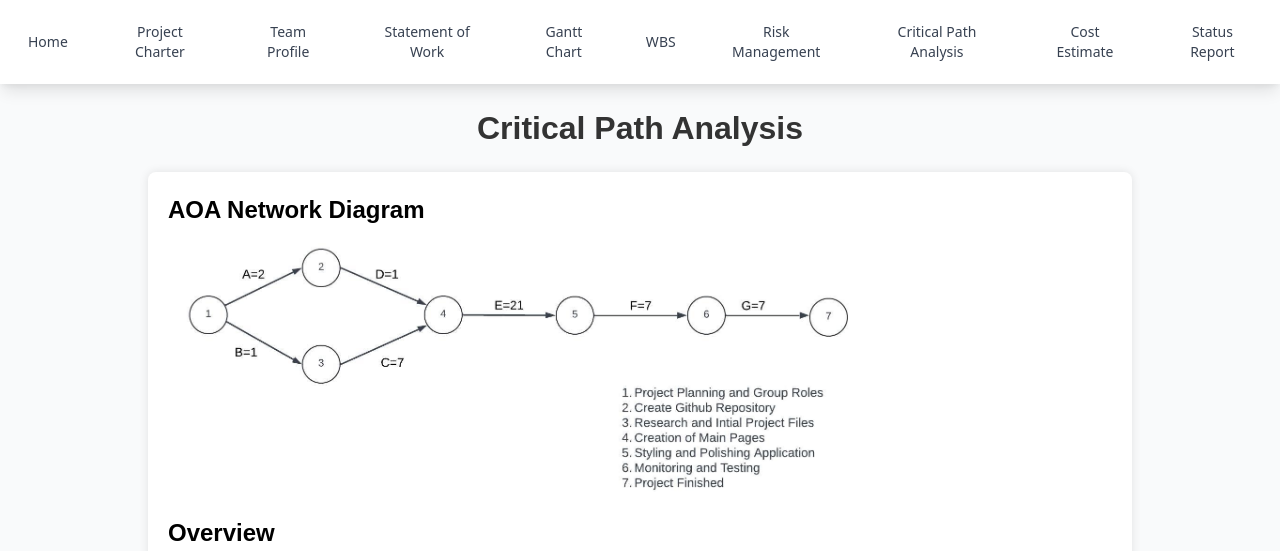
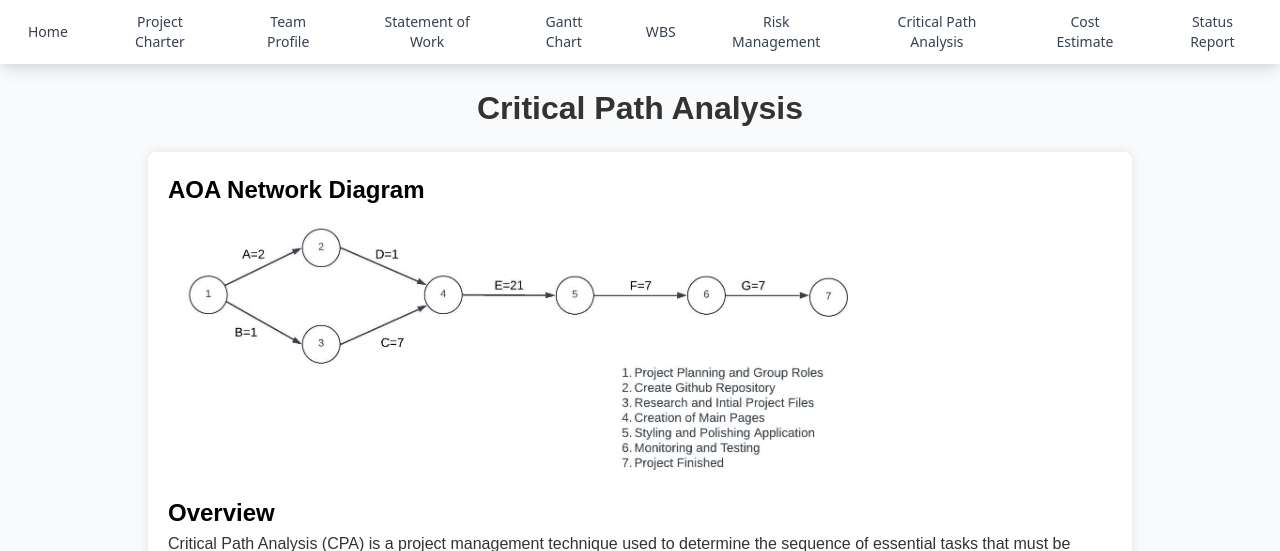
Before and after one commit to andrewmargolin3/PMODashboard, a Flask app: page /critical-path-analysis in a window 1280 px wide. Shown: the top 551 px of the page. Run offline with Flask 3, Linux system fonts and the light colour scheme.

Commit message:
hopefully final styling for nav

```diff
--- a/templates/critical_path_analysis.html
+++ b/templates/critical_path_analysis.html
@@ -22,7 +22,6 @@
 
         nav {
             background-color: #0044cc;
-            padding: 10px 0;
             text-align: center;
         }
 
```
